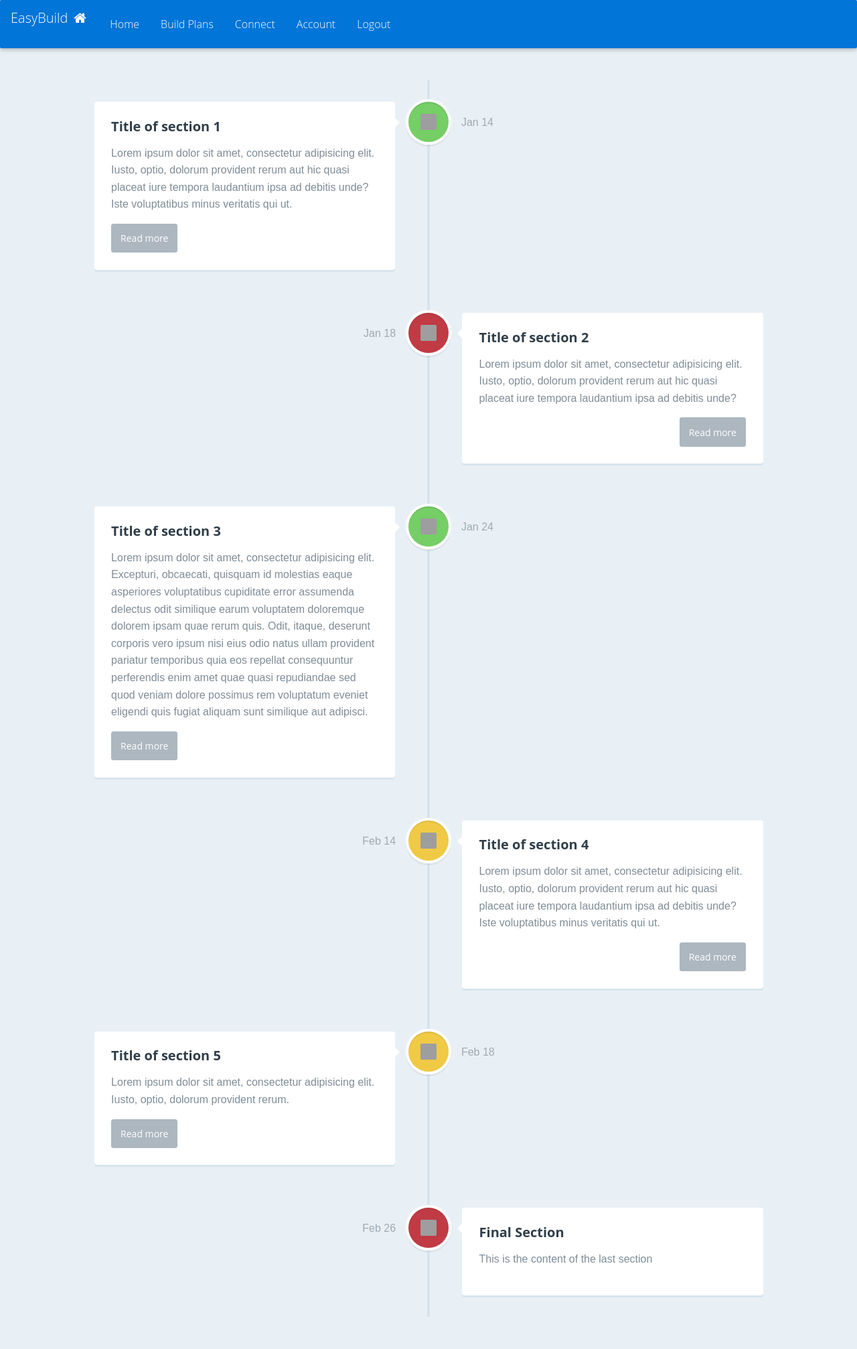
After one commit to ccates1/EasyBuild, a PHP site: page /session.php in a window 1280 px wide. The commit adds this page. Shown: the whole page at 67% size. Run offline with PHP 8.4, Linux system fonts and the light colour scheme; the visitor is signed in with stand-in values (Sample User, id 1); grey boxes are pictures that could not be loaded.

Commit message:
Restructure data

```diff
--- a/www/css/style.css
+++ b/www/css/style.css
@@ -74,3 +74,42 @@ legend {
   border: 0;
   border-bottom: 1px solid #e5e5e5 !important;
 }
+.cssanimations .cd-timeline-img.is-hidden {
+  visibility: hidden;
+}
+.cssanimations .cd-timeline-img.bounce-in {
+  visibility: visible;
+  animation: cd-bounce-1 0.6s;
+}
+
+@keyframes cd-bounce-1 {
+  0% {
+    opacity: 0;
+    transform: scale(0.5);
+  }
+
+  60% {
+    opacity: 1;
+    transform: scale(1.2);
+  }
+
+  100% {
+    transform: scale(1);
+  }
+}
+#cd-timeline {
+  position: relative;
+  padding: 2em 0;
+  margin-top: 2em;
+  margin-bottom: 2em;
+}
+#cd-timeline::before {
+  /* this is the vertical line */
+  content: '';
+  position: absolute;
+  top: 0;
+  left: 18px;
+  height: 100%;
+  width: 4px;
+  background: #d7e4ed;
+}
--- /dev/null
+++ b/www/css/timeline.css
@@ -0,0 +1,483 @@
+/* --------------------------------
+
+Primary style
+
+-------------------------------- */
+html * {
+  -webkit-font-smoothing: antialiased;
+  -moz-osx-font-smoothing: grayscale;
+}
+
+*, *:after, *:before {
+  -webkit-box-sizing: border-box;
+  -moz-box-sizing: border-box;
+  box-sizing: border-box;
+}
+
+body {
+  font-size: 100%;
+  font-family: "Droid Serif", serif;
+  color: #7f8c97;
+  background-color: #e9f0f5;
+}
+
+a {
+  color: #acb7c0;
+  text-decoration: none;
+  font-family: "Open Sans", sans-serif;
+}
+
+img {
+  max-width: 100%;
+}
+
+h1, h2 {
+  font-family: "Open Sans", sans-serif;
+  font-weight: bold;
+}
+
+/* --------------------------------
+
+Modules - reusable parts of our design
+
+-------------------------------- */
+.cd-container {
+  /* this class is used to give a max-width to the element it is applied to, and center it horizontally when it reaches that max-width */
+  width: 90%;
+  max-width: 1170px;
+  margin: 0 auto;
+}
+.cd-container::after {
+  /* clearfix */
+  content: '';
+  display: table;
+  clear: both;
+}
+
+/* --------------------------------
+
+Main components
+
+-------------------------------- */
+header {
+  height: 200px;
+  line-height: 200px;
+  text-align: center;
+  background: #303e49;
+}
+header h1 {
+  color: white;
+  font-size: 18px;
+  font-size: 1.125rem;
+}
+@media only screen and (min-width: 1170px) {
+  header {
+    height: 300px;
+    line-height: 300px;
+  }
+  header h1 {
+    font-size: 24px;
+    font-size: 1.5rem;
+  }
+}
+
+#cd-timeline {
+  position: relative;
+  padding: 2em 0;
+  margin-top: 2em;
+  margin-bottom: 2em;
+}
+#cd-timeline::before {
+  /* this is the vertical line */
+  content: '';
+  position: absolute;
+  top: 0;
+  left: 18px;
+  height: 100%;
+  width: 4px;
+  background: #d7e4ed;
+}
+@media only screen and (min-width: 1170px) {
+  #cd-timeline {
+    margin-top: 3em;
+    margin-bottom: 3em;
+  }
+  #cd-timeline::before {
+    left: 50%;
+    margin-left: -2px;
+  }
+}
+
+.cd-timeline-block {
+  position: relative;
+  margin: 2em 0;
+}
+.cd-timeline-block:after {
+  content: "";
+  display: table;
+  clear: both;
+}
+.cd-timeline-block:first-child {
+  margin-top: 0;
+}
+.cd-timeline-block:last-child {
+  margin-bottom: 0;
+}
+@media only screen and (min-width: 1170px) {
+  .cd-timeline-block {
+    margin: 4em 0;
+  }
+  .cd-timeline-block:first-child {
+    margin-top: 0;
+  }
+  .cd-timeline-block:last-child {
+    margin-bottom: 0;
+  }
+}
+
+.cd-timeline-img {
+  position: absolute;
+  top: 0;
+  left: 0;
+  width: 40px;
+  height: 40px;
+  border-radius: 50%;
+  box-shadow: 0 0 0 4px white, inset 0 2px 0 rgba(0, 0, 0, 0.08), 0 3px 0 4px rgba(0, 0, 0, 0.05);
+}
+.cd-timeline-img img {
+  display: block;
+  width: 24px;
+  height: 24px;
+  position: relative;
+  left: 50%;
+  top: 50%;
+  margin-left: -12px;
+  margin-top: -12px;
+}
+.cd-timeline-img.cd-picture {
+  background: #75ce66;
+}
+.cd-timeline-img.cd-movie {
+  background: #c03b44;
+}
+.cd-timeline-img.cd-location {
+  background: #f0ca45;
+}
+@media only screen and (min-width: 1170px) {
+  .cd-timeline-img {
+    width: 60px;
+    height: 60px;
+    left: 50%;
+    margin-left: -30px;
+    /* Force Hardware Acceleration in WebKit */
+    -webkit-transform: translateZ(0);
+    -webkit-backface-visibility: hidden;
+  }
+  .cssanimations .cd-timeline-img.is-hidden {
+    visibility: hidden;
+  }
+  .cssanimations .cd-timeline-img.bounce-in {
+    visibility: visible;
+    -webkit-animation: cd-bounce-1 0.6s;
+    -moz-animation: cd-bounce-1 0.6s;
+    animation: cd-bounce-1 0.6s;
+  }
+}
+
+@-webkit-keyframes cd-bounce-1 {
+  0% {
+    opacity: 0;
+    -webkit-transform: scale(0.5);
+  }
+
+  60% {
+    opacity: 1;
+    -webkit-transform: scale(1.2);
+  }
+
+  100% {
+    -webkit-transform: scale(1);
+  }
+}
+@-moz-keyframes cd-bounce-1 {
+  0% {
+    opacity: 0;
+    -moz-transform: scale(0.5);
+  }
+
+  60% {
+    opacity: 1;
+    -moz-transform: scale(1.2);
+  }
+
+  100% {
+    -moz-transform: scale(1);
+  }
+}
+@keyframes cd-bounce-1 {
+  0% {
+    opacity: 0;
+    -webkit-transform: scale(0.5);
+    -moz-transform: scale(0.5);
+    -ms-transform: scale(0.5);
+    -o-transform: scale(0.5);
+    transform: scale(0.5);
+  }
+
+  60% {
+    opacity: 1;
+    -webkit-transform: scale(1.2);
+    -moz-transform: scale(1.2);
+    -ms-transform: scale(1.2);
+    -o-transform: scale(1.2);
+    transform: scale(1.2);
+  }
+
+  100% {
+    -webkit-transform: scale(1);
+    -moz-transform: scale(1);
+    -ms-transform: scale(1);
+    -o-transform: scale(1);
+    transform: scale(1);
+  }
+}
+.cd-timeline-content {
+  position: relative;
+  margin-left: 60px;
+  background: white;
+  border-radius: 0.25em;
+  padding: 1em;
+  box-shadow: 0 3px 0 #d7e4ed;
+}
+.cd-timeline-content:after {
+  content: "";
+  display: table;
+  clear: both;
+}
+.cd-timeline-content h2 {
+  color: #303e49;
+}
+.cd-timeline-content p, .cd-timeline-content .cd-read-more, .cd-timeline-content .cd-date {
+  font-size: 13px;
+  font-size: 0.8125rem;
+}
+.cd-timeline-content .cd-read-more, .cd-timeline-content .cd-date {
+  display: inline-block;
+}
+.cd-timeline-content p {
+  margin: 1em 0;
+  line-height: 1.6;
+}
+.cd-timeline-content .cd-read-more {
+  float: right;
+  padding: .8em 1em;
+  background: #acb7c0;
+  color: white;
+  border-radius: 0.25em;
+}
+.no-touch .cd-timeline-content .cd-read-more:hover {
+  background-color: #bac4cb;
+}
+.cd-timeline-content .cd-date {
+  float: left;
+  padding: .8em 0;
+  opacity: .7;
+}
+.cd-timeline-content::before {
+  content: '';
+  position: absolute;
+  top: 16px;
+  right: 100%;
+  height: 0;
+  width: 0;
+  border: 7px solid transparent;
+  border-right: 7px solid white;
+}
+@media only screen and (min-width: 768px) {
+  .cd-timeline-content h2 {
+    font-size: 20px;
+    font-size: 1.25rem;
+  }
+  .cd-timeline-content p {
+    font-size: 16px;
+    font-size: 1rem;
+  }
+  .cd-timeline-content .cd-read-more, .cd-timeline-content .cd-date {
+    font-size: 14px;
+    font-size: 0.875rem;
+  }
+}
+@media only screen and (min-width: 1170px) {
+  .cd-timeline-content {
+    margin-left: 0;
+    padding: 1.6em;
+    width: 45%;
+  }
+  .cd-timeline-content::before {
+    top: 24px;
+    left: 100%;
+    border-color: transparent;
+    border-left-color: white;
+  }
+  .cd-timeline-content .cd-read-more {
+    float: left;
+  }
+  .cd-timeline-content .cd-date {
+    position: absolute;
+    width: 100%;
+    left: 122%;
+    top: 6px;
+    font-size: 16px;
+    font-size: 1rem;
+  }
+  .cd-timeline-block:nth-child(even) .cd-timeline-content {
+    float: right;
+  }
+  .cd-timeline-block:nth-child(even) .cd-timeline-content::before {
+    top: 24px;
+    left: auto;
+    right: 100%;
+    border-color: transparent;
+    border-right-color: white;
+  }
+  .cd-timeline-block:nth-child(even) .cd-timeline-content .cd-read-more {
+    float: right;
+  }
+  .cd-timeline-block:nth-child(even) .cd-timeline-content .cd-date {
+    left: auto;
+    right: 122%;
+    text-align: right;
+  }
+  .cssanimations .cd-timeline-content.is-hidden {
+    visibility: hidden;
+  }
+  .cssanimations .cd-timeline-content.bounce-in {
+    visibility: visible;
+    -webkit-animation: cd-bounce-2 0.6s;
+    -moz-animation: cd-bounce-2 0.6s;
+    animation: cd-bounce-2 0.6s;
+  }
+}
+
+@media only screen and (min-width: 1170px) {
+  /* inverse bounce effect on even content blocks */
+  .cssanimations .cd-timeline-block:nth-child(even) .cd-timeline-content.bounce-in {
+    -webkit-animation: cd-bounce-2-inverse 0.6s;
+    -moz-animation: cd-bounce-2-inverse 0.6s;
+    animation: cd-bounce-2-inverse 0.6s;
+  }
+}
+@-webkit-keyframes cd-bounce-2 {
+  0% {
+    opacity: 0;
+    -webkit-transform: translateX(-100px);
+  }
+
+  60% {
+    opacity: 1;
+    -webkit-transform: translateX(20px);
+  }
+
+  100% {
+    -webkit-transform: translateX(0);
+  }
+}
+@-moz-keyframes cd-bounce-2 {
+  0% {
+    opacity: 0;
+    -moz-transform: translateX(-100px);
+  }
+
+  60% {
+    opacity: 1;
+    -moz-transform: translateX(20px);
+  }
+
+  100% {
+    -moz-transform: translateX(0);
+  }
+}
+@keyframes cd-bounce-2 {
+  0% {
+    opacity: 0;
+    -webkit-transform: translateX(-100px);
+    -moz-transform: translateX(-100px);
+    -ms-transform: translateX(-100px);
+    -o-transform: translateX(-100px);
+    transform: translateX(-100px);
+  }
+
+  60% {
+    opacity: 1;
+    -webkit-transform: translateX(20px);
+    -moz-transform: translateX(20px);
+    -ms-transform: translateX(20px);
+    -o-transform: translateX(20px);
+    transform: translateX(20px);
+  }
+
+  100% {
+    -webkit-transform: translateX(0);
+    -moz-transform: translateX(0);
+    -ms-transform: translateX(0);
+    -o-transform: translateX(0);
+    transform: translateX(0);
+  }
+}
+@-webkit-keyframes cd-bounce-2-inverse {
+  0% {
+    opacity: 0;
+    -webkit-transform: translateX(100px);
+  }
+
+  60% {
+    opacity: 1;
+    -webkit-transform: translateX(-20px);
+  }
+
+  100% {
+    -webkit-transform: translateX(0);
+  }
+}
+@-moz-keyframes cd-bounce-2-inverse {
+  0% {
+    opacity: 0;
+    -moz-transform: translateX(100px);
+  }
+
+  60% {
+    opacity: 1;
+    -moz-transform: translateX(-20px);
+  }
+
+  100% {
+    -moz-transform: translateX(0);
+  }
+}
+@keyframes cd-bounce-2-inverse {
+  0% {
+    opacity: 0;
+    -webkit-transform: translateX(100px);
+    -moz-transform: translateX(100px);
+    -ms-transform: translateX(100px);
+    -o-transform: translateX(100px);
+    transform: translateX(100px);
+  }
+
+  60% {
+    opacity: 1;
+    -webkit-transform: translateX(-20px);
+    -moz-transform: translateX(-20px);
+    -ms-transform: translateX(-20px);
+    -o-transform: translateX(-20px);
+    transform: translateX(-20px);
+  }
+
+  100% {
+    -webkit-transform: translateX(0);
+    -moz-transform: translateX(0);
+    -ms-transform: translateX(0);
+    -o-transform: translateX(0);
+    transform: translateX(0);
+  }
+}
--- a/www/head.html
+++ b/www/head.html
@@ -7,3 +7,4 @@
 <link rel="stylesheet" type="text/css" href="lib/font-awesome/css/font-awesome.min.css" />
 <link rel="stylesheet" type="text/css" href="lib/bootstrap/dist/css/bootstrap.css" />
 <link rel="stylesheet" type="text/css" href="lib/MDBootstrap/css/mdb.css" />
+<link rel="stylesheet" type="text/css" href="css/timeline.css" />
--- a/www/nav.html
+++ b/www/nav.html
@@ -11,7 +11,10 @@
           <a class="nav-link" href="home.php">Home</a>
         </li>
         <li class="nav-item">
-          <a class="nav-link">Dashboard</a>
+          <a class="nav-link" href="session.php">Build Plans</a>
+        </li>
+        <li class="nav-item">
+          <a class="nav-link" href="connect.php">Connect</a>
         </li>
         <li class="nav-item">
           <a class="nav-link">Account</a>
--- /dev/null
+++ b/www/session.php
@@ -0,0 +1,128 @@
+<?php
+session_start();
+include('connection.php');
+if (empty($_SESSION['username'])) {
+  header('location: index.php');
+};
+?>
+<html lang="en">
+<head>
+  <?php include('head.html'); ?>
+</head>
+<body>
+  <?php include("nav.html"); ?>
+  <div class="container">
+    <div class="page-content">
+      <section id="cd-timeline" class="cd-container">
+        <div class="cd-timeline-block">
+          <div class="cd-timeline-img cd-picture">
+            <img src="img/cd-icon-picture.svg" alt="Picture">
+          </div> <!-- cd-timeline-img -->
+
+          <div class="cd-timeline-content">
+            <h2>Title of section 1</h2>
+            <p>Lorem ipsum dolor sit amet, consectetur adipisicing elit. Iusto, optio, dolorum provident rerum aut hic quasi placeat iure tempora laudantium ipsa ad debitis unde? Iste voluptatibus minus veritatis qui ut.</p>
+            <a href="#0" class="cd-read-more">Read more</a>
+            <span class="cd-date">Jan 14</span>
+          </div> <!-- cd-timeline-content -->
+        </div> <!-- cd-timeline-block -->
+
+        <div class="cd-timeline-block">
+          <div class="cd-timeline-img cd-movie">
+            <img src="img/cd-icon-movie.svg" alt="Movie">
+          </div> <!-- cd-timeline-img -->
+
+          <div class="cd-timeline-content">
+            <h2>Title of section 2</h2>
+            <p>Lorem ipsum dolor sit amet, consectetur adipisicing elit. Iusto, optio, dolorum provident rerum aut hic quasi placeat iure tempora laudantium ipsa ad debitis unde?</p>
+            <a href="#0" class="cd-read-more">Read more</a>
+            <span class="cd-date">Jan 18</span>
+          </div> <!-- cd-timeline-content -->
+        </div> <!-- cd-timeline-block -->
+
+        <div class="cd-timeline-block">
+          <div class="cd-timeline-img cd-picture">
+            <img src="img/cd-icon-picture.svg" alt="Picture">
+          </div> <!-- cd-timeline-img -->
+
+          <div class="cd-timeline-content">
+            <h2>Title of section 3</h2>
+            <p>Lorem ipsum dolor sit amet, consectetur adipisicing elit. Excepturi, obcaecati, quisquam id molestias eaque asperiores voluptatibus cupiditate error assumenda delectus odit similique earum voluptatem doloremque dolorem ipsam quae rerum quis. Odit, itaque, deserunt corporis vero ipsum nisi eius odio natus ullam provident pariatur temporibus quia eos repellat consequuntur perferendis enim amet quae quasi repudiandae sed quod veniam dolore possimus rem voluptatum eveniet eligendi quis fugiat aliquam sunt similique aut adipisci.</p>
+            <a href="#0" class="cd-read-more">Read more</a>
+            <span class="cd-date">Jan 24</span>
+          </div> <!-- cd-timeline-content -->
+        </div> <!-- cd-timeline-block -->
+
+        <div class="cd-timeline-block">
+          <div class="cd-timeline-img cd-location">
+            <img src="img/cd-icon-location.svg" alt="Location">
+          </div> <!-- cd-timeline-img -->
+
+          <div class="cd-timeline-content">
+            <h2>Title of section 4</h2>
+            <p>Lorem ipsum dolor sit amet, consectetur adipisicing elit. Iusto, optio, dolorum provident rerum aut hic quasi placeat iure tempora laudantium ipsa ad debitis unde? Iste voluptatibus minus veritatis qui ut.</p>
+            <a href="#0" class="cd-read-more">Read more</a>
+            <span class="cd-date">Feb 14</span>
+          </div> <!-- cd-timeline-content -->
+        </div> <!-- cd-timeline-block -->
+
+        <div class="cd-timeline-block">
+          <div class="cd-timeline-img cd-location">
+            <img src="img/cd-icon-location.svg" alt="Location">
+          </div> <!-- cd-timeline-img -->
+
+          <div class="cd-timeline-content">
+            <h2>Title of section 5</h2>
+            <p>Lorem ipsum dolor sit amet, consectetur adipisicing elit. Iusto, optio, dolorum provident rerum.</p>
+            <a href="#0" class="cd-read-more">Read more</a>
+            <span class="cd-date">Feb 18</span>
+          </div> <!-- cd-timeline-content -->
+        </div> <!-- cd-timeline-block -->
+
+        <div class="cd-timeline-block">
+          <div class="cd-timeline-img cd-movie">
+            <img src="img/cd-icon-movie.svg" alt="Movie">
+          </div> <!-- cd-timeline-img -->
+
+          <div class="cd-timeline-content">
+            <h2>Final Section</h2>
+            <p>This is the content of the last section</p>
+            <span class="cd-date">Feb 26</span>
+          </div> <!-- cd-timeline-content -->
+        </div> <!-- cd-timeline-block -->
+      </section> <!-- cd-timeline -->
+    </div>
+
+  </div>
+  <?php include('scripts.html'); ?>
+  <script type="text/javascript">
+  jQuery(document).ready(function($){
+    var timelineBlocks = $('.cd-timeline-block'),
+    offset = 0.8;
+
+    //hide timeline blocks which are outside the viewport
+    hideBlocks(timelineBlocks, offset);
+
+    //on scolling, show/animate timeline blocks when enter the viewport
+    $(window).on('scroll', function(){
+      (!window.requestAnimationFrame)
+      ? setTimeout(function(){ showBlocks(timelineBlocks, offset); }, 100)
+      : window.requestAnimationFrame(function(){ showBlocks(timelineBlocks, offset); });
+    });
+
+    function hideBlocks(blocks, offset) {
+      blocks.each(function(){
+        ( $(this).offset().top > $(window).scrollTop()+$(window).height()*offset ) && $(this).find('.cd-timeline-img, .cd-timeline-content').addClass('is-hidden');
+      });
+    }
+
+    function showBlocks(blocks, offset) {
+      blocks.each(function(){
+        ( $(this).offset().top <= $(window).scrollTop()+$(window).height()*offset && $(this).find('.cd-timeline-img').hasClass('is-hidden') ) && $(this).find('.cd-timeline-img, .cd-timeline-content').removeClass('is-hidden').addClass('bounce-in');
+      });
+    }
+  });
+  </script>
+</body>
+
+</html>
```
Also changed, not shown: www/connect.php (added, +46 -0 lines), www/home.php (+3 -4 lines), www/register.php (+20 -9 lines).
